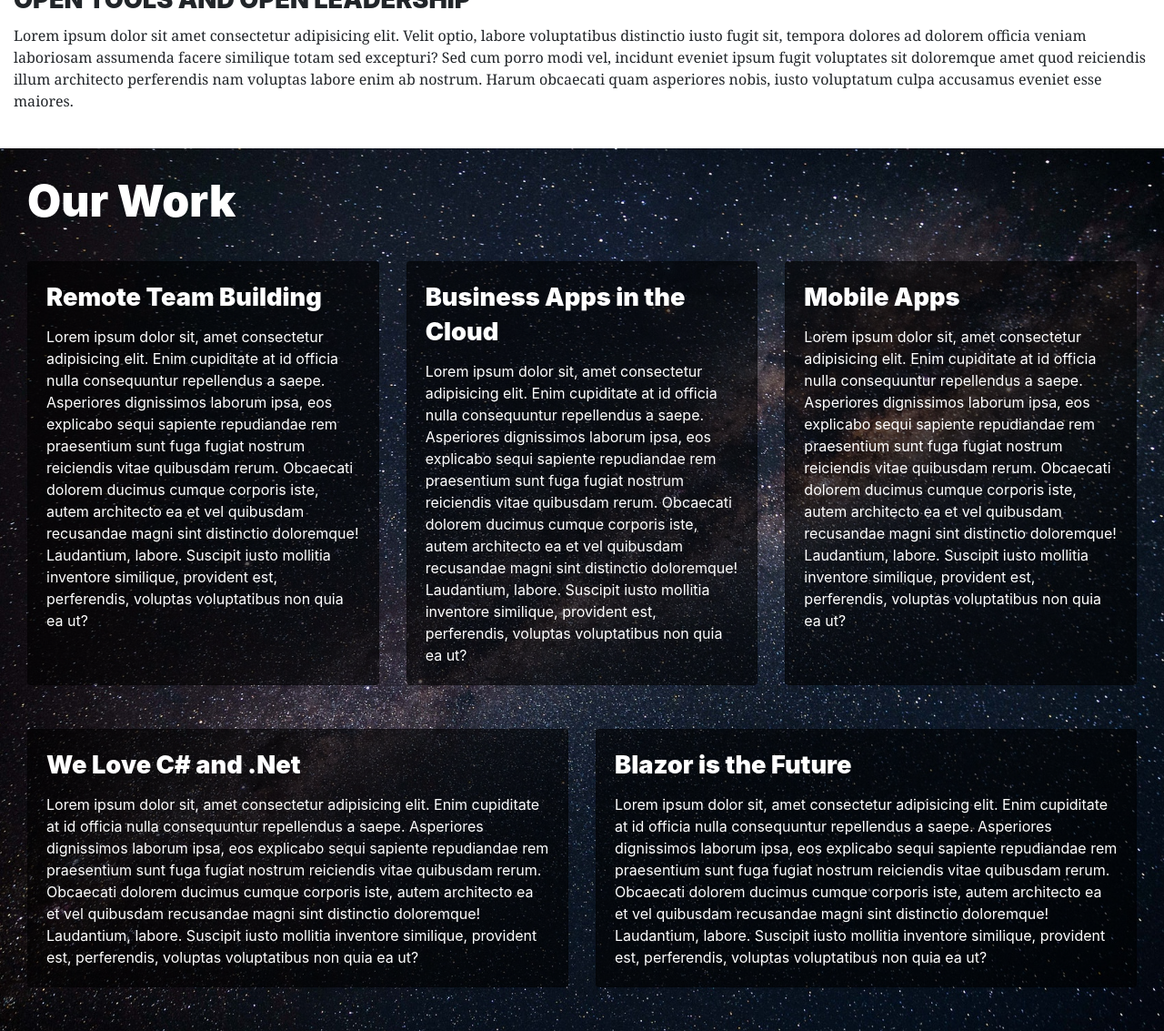
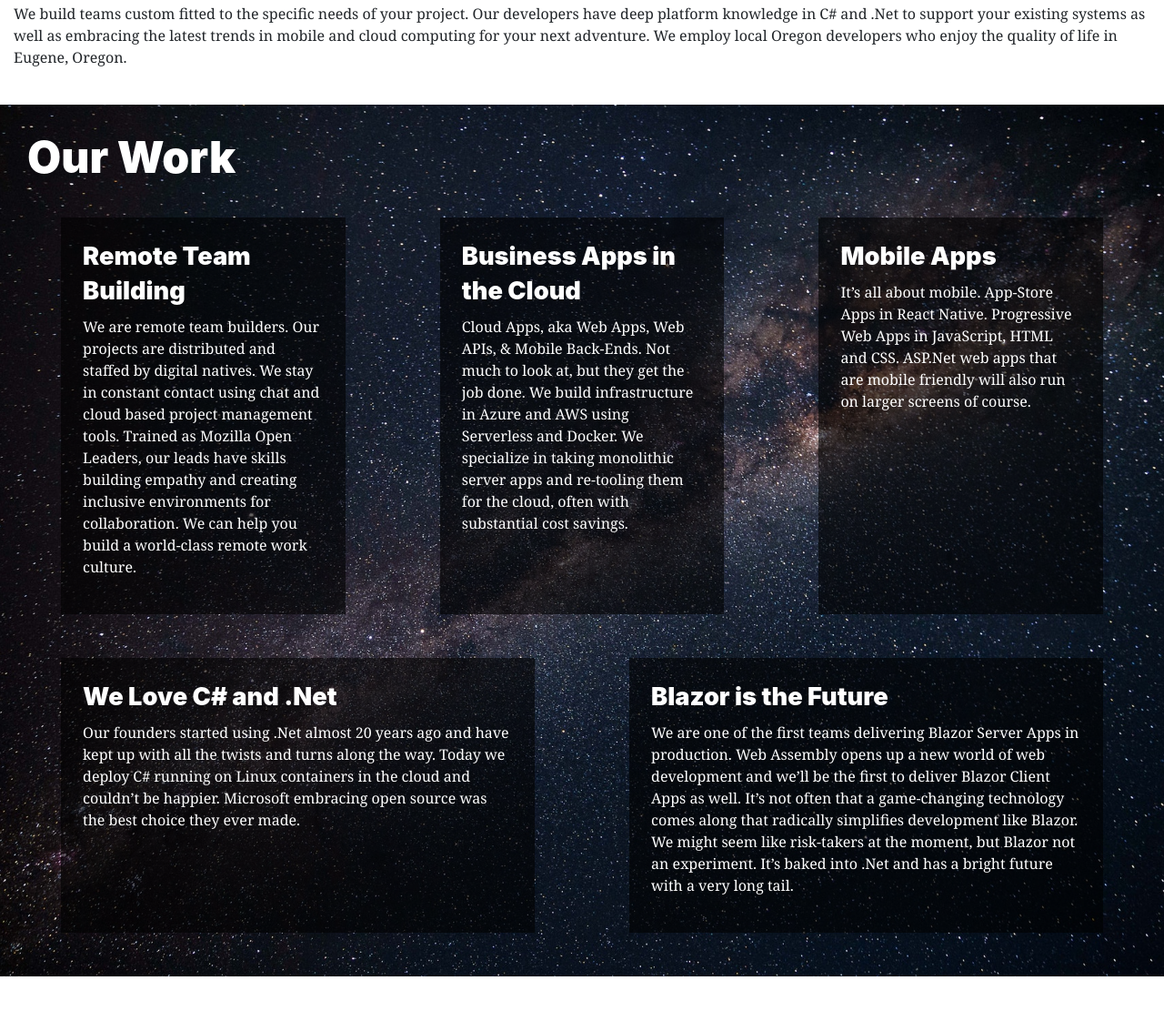
Before and after one commit to bmckenzie93/dark-matter-bootstrap-theme, a website: page index.html in a window 1280 px wide. Shown: the part 1262-2395 px from the top of the page at 91% size. After the commit the page ends 2335 px from the top, so only its background shows below. Drawn offline with nearby package versions, Linux system fonts and the light colour scheme.

Commit message:
ready to entergrate into blazor site, continue work from there

```diff
--- a/index.html
+++ b/index.html
@@ -50,75 +50,66 @@
     <!-- Home Page: Section - Who We Are -->
     <div class="container py-4 home-section-1">
       <h2>Who we are</h2>
-      <p>Lorem ipsum dolor sit amet consectetur adipisicing elit. Quia molestias aliquid incidunt minus reiciendis, culpa omnis vel quis quas laborum magni non accusantium laudantium. Sapiente pariatur quas tenetur magni consequuntur soluta dolores sunt, repudiandae iure cupiditate! Perferendis quibusdam ad quis quod officia nesciunt expedita quos est, molestiae corrupti numquam eum fugiat pariatur necessitatibus laborum sed debitis, asperiores velit? Similique ducimus assumenda sequi aut, placeat inventore ex tenetur quas eum corporis!</p>
+      <p>Eugene’s craftiest C#, Web, Mobile, and Cloud development consultancy. Our founders bring more than 30 years of collective experience in building .NET infrastructure. We’ve worked with industry leaders, state & local governments as well as private enterprise large and small. Founded in 2016 to fill a gap in regional C# knowledge, we've expanded lately to embrace popular trends in open web and mobile as well as adding developers with diverse skill sets.</p>
 
       <h3>What we do</h3>
-      <p>Lorem ipsum dolor sit amet consectetur adipisicing elit. Minus velit reprehenderit, inventore voluptas eaque aperiam totam est eveniet voluptatibus nisi quas laudantium. Dignissimos, enim! Dicta a eaque ipsa, impedit minus molestiae placeat minima laudantium doloribus ab optio suscipit, ipsam cupiditate voluptatum enim sed fuga ea. Quam praesentium, commodi voluptatum reprehenderit veniam asperiores, obcaecati blanditiis ducimus molestias totam vero a? Commodi?</p>
+      <p>We build teams custom fitted to the specific needs of your project. Our developers have deep platform knowledge in C# and .Net to support your existing systems as well as embracing the latest trends in mobile and cloud computing for your next adventure. We employ local Oregon developers who enjoy the quality of life in Eugene, Oregon.</p>
 
       <h3>OPEN TOOLS AND OPEN LEADERSHIP</h3>
-      <p>Lorem ipsum dolor sit amet consectetur adipisicing elit. Velit optio, labore voluptatibus distinctio iusto fugit sit, tempora dolores ad dolorem officia veniam laboriosam assumenda facere similique totam sed excepturi? Sed cum porro modi vel, incidunt eveniet ipsum fugit voluptates sit doloremque amet quod reiciendis illum architecto perferendis nam voluptas labore enim ab nostrum. Harum obcaecati quam asperiores nobis, iusto voluptatum culpa accusamus eveniet esse maiores.</p>
+      <p>We build teams custom fitted to the specific needs of your project. Our developers have deep platform knowledge in C# and .Net to support your existing systems as well as embracing the latest trends in mobile and cloud computing for your next adventure. We employ local Oregon developers who enjoy the quality of life in Eugene, Oregon.</p>
     </div>
 
     <!-- Home Page: Section - Our Work -->
     <div class="container-fluid py-4 home-section-2 text-white">
       <div class="container">
         <h2>Our Work</h2>
-        <div class="card-deck">
-          <div class="card bg-dark-trans my-4">
-            <div class="card-body">
-              <div class="card-title">
-                <h3>Remote Team Building</h3>
-              </div>
-              <div class="card-text">
-                Lorem ipsum dolor sit, amet consectetur adipisicing elit. Enim cupiditate at id officia nulla consequuntur repellendus a saepe. Asperiores dignissimos laborum ipsa, eos explicabo sequi sapiente repudiandae rem praesentium sunt fuga fugiat nostrum reiciendis vitae quibusdam rerum. Obcaecati dolorem ducimus cumque corporis iste, autem architecto ea et vel quibusdam recusandae magni sint distinctio doloremque! Laudantium, labore. Suscipit iusto mollitia inventore similique, provident est, perferendis, voluptas voluptatibus non quia ea ut?
-              </div>
-            </div>
+
+        <div class="row justify-content-around">
+          <div class="col-lg-3 my-4 bg-dark-trans p-4">
+            <h3>
+              Remote Team Building
+            </h3>
+            <p>
+              We are remote team builders. Our projects are distributed and staffed by digital natives. We stay in constant contact using chat and cloud based project management tools. Trained as Mozilla Open Leaders, our leads have skills building empathy and creating inclusive environments for collaboration. We can help you build a world-class remote work culture.
+            </p>
           </div>
 
-          <div class="card bg-dark-trans my-4">
-            <div class="card-body">
-              <div class="card-title">
-                <h3>Business Apps in the Cloud</h3>
-              </div>
-              <div class="card-text">
-                Lorem ipsum dolor sit, amet consectetur adipisicing elit. Enim cupiditate at id officia nulla consequuntur repellendus a saepe. Asperiores dignissimos laborum ipsa, eos explicabo sequi sapiente repudiandae rem praesentium sunt fuga fugiat nostrum reiciendis vitae quibusdam rerum. Obcaecati dolorem ducimus cumque corporis iste, autem architecto ea et vel quibusdam recusandae magni sint distinctio doloremque! Laudantium, labore. Suscipit iusto mollitia inventore similique, provident est, perferendis, voluptas voluptatibus non quia ea ut?
-              </div>
-            </div>
+          <div class="col-lg-3 my-4 bg-dark-trans p-4">
+            <h3>
+              Business Apps in the Cloud
+            </h3>
+            <p>
+              Cloud Apps, aka Web Apps, Web APIs, & Mobile Back-Ends. Not much to look at, but they get the job done. We build infrastructure in Azure and AWS using Serverless and Docker. We specialize in taking monolithic server apps and re-tooling them for the cloud, often with substantial cost savings.
+            </p>
           </div>
 
-          <div class="card bg-dark-trans my-4">
-            <div class="card-body">
-              <div class="card-title">
-                <h3>Mobile Apps</h3>
-              </div>
-              <div class="card-text">
-                Lorem ipsum dolor sit, amet consectetur adipisicing elit. Enim cupiditate at id officia nulla consequuntur repellendus a saepe. Asperiores dignissimos laborum ipsa, eos explicabo sequi sapiente repudiandae rem praesentium sunt fuga fugiat nostrum reiciendis vitae quibusdam rerum. Obcaecati dolorem ducimus cumque corporis iste, autem architecto ea et vel quibusdam recusandae magni sint distinctio doloremque! Laudantium, labore. Suscipit iusto mollitia inventore similique, provident est, perferendis, voluptas voluptatibus non quia ea ut?
-              </div>
-            </div>
+          <div class="col-lg-3 my-4 bg-dark-trans p-4">
+            <h3>
+              Mobile Apps
+            </h3>
+            <p>
+              It’s all about mobile. App-Store Apps in React Native. Progressive Web Apps in JavaScript, HTML and CSS. ASP.Net web apps that are mobile friendly will also run on larger screens of course.
+            </p>
           </div>
         </div>
 
-        <div class="card-deck">
-          <div class="card bg-dark-trans my-4">
-            <div class="card-body">
-              <div class="card-title">
-                <h3>We Love C# and .Net</h3>
-              </div>
-              <div class="card-text">
-                Lorem ipsum dolor sit, amet consectetur adipisicing elit. Enim cupiditate at id officia nulla consequuntur repellendus a saepe. Asperiores dignissimos laborum ipsa, eos explicabo sequi sapiente repudiandae rem praesentium sunt fuga fugiat nostrum reiciendis vitae quibusdam rerum. Obcaecati dolorem ducimus cumque corporis iste, autem architecto ea et vel quibusdam recusandae magni sint distinctio doloremque! Laudantium, labore. Suscipit iusto mollitia inventore similique, provident est, perferendis, voluptas voluptatibus non quia ea ut?
-              </div>
-            </div>
+        <div class="row justify-content-around">
+          <div class="col-lg-5 bg-dark-trans my-4 p-4">
+            <h3>
+              We Love C# and .Net
+            </h3>
+            <p>
+              Our founders started using .Net almost 20 years ago and have kept up with all the twists and turns along the way. Today we deploy C# running on Linux containers in the cloud and couldn’t be happier. Microsoft embracing open source was the best choice they ever made.
+            </p>
           </div>
 
-          <div class="card bg-dark-trans my-4">
-            <div class="card-body">
-              <div class="card-title">
-                <h3>Blazor is the Future</h3>
-              </div>
-              <div class="card-text">
-                Lorem ipsum dolor sit, amet consectetur adipisicing elit. Enim cupiditate at id officia nulla consequuntur repellendus a saepe. Asperiores dignissimos laborum ipsa, eos explicabo sequi sapiente repudiandae rem praesentium sunt fuga fugiat nostrum reiciendis vitae quibusdam rerum. Obcaecati dolorem ducimus cumque corporis iste, autem architecto ea et vel quibusdam recusandae magni sint distinctio doloremque! Laudantium, labore. Suscipit iusto mollitia inventore similique, provident est, perferendis, voluptas voluptatibus non quia ea ut?
-              </div>
-            </div>
+          <div class="col-lg-5 bg-dark-trans my-4 p-4">
+            <h3>
+              Blazor is the Future
+            </h3>
+            <p>
+              We are one of the first teams delivering Blazor Server Apps in production. Web Assembly opens up a new world of web development and we’ll be the first to deliver Blazor Client Apps as well. It’s not often that a game-changing technology comes along that radically simplifies development like Blazor. We might seem like risk-takers at the moment, but Blazor not an experiment. It’s baked into .Net and has a bright future with a very long tail.
+            </p>
           </div>
         </div>
       </div>
```
Also changed, not shown: 2 other files.
